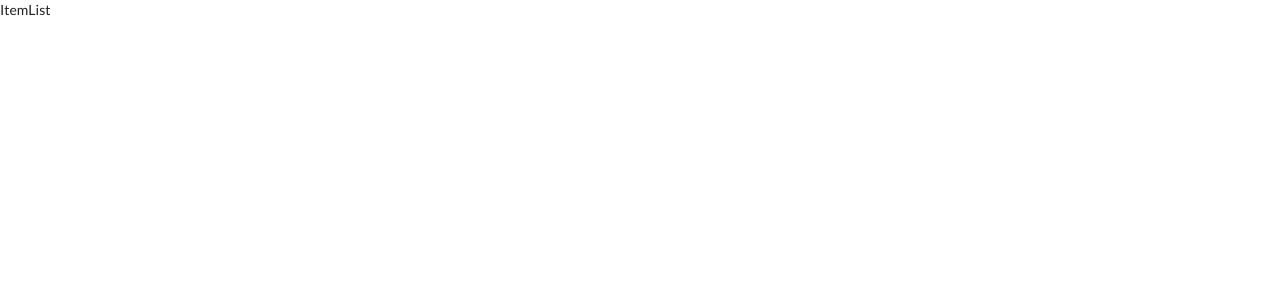
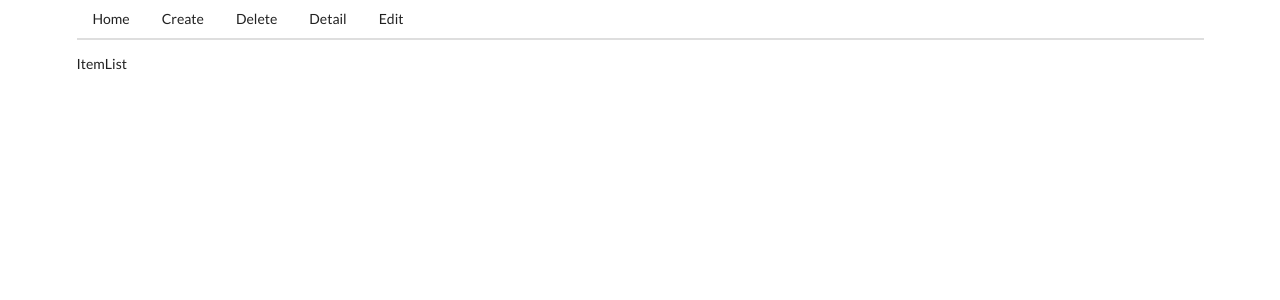
Before and after one commit to Naoya-abe/pigcrud-client, a React (Create React App) app: page / in a window 1280 px wide. Shown: the top 300 px of the page. Built offline with nearby package versions, Linux system fonts and the light colour scheme.

Commit message:
[add] Header component

```diff
--- a/src/components/App.js
+++ b/src/components/App.js
@@ -1,6 +1,7 @@
 import React from "react";
-import { BrowserRouter, Route, Link } from "react-router-dom";
+import { BrowserRouter, Route } from "react-router-dom";
 
+import Header from "./Header";
 import ItemCreate from "./items/ItemCreate";
 import ItemDelete from "./items/ItemDelete";
 import ItemDetail from "./items/ItemDetail";
@@ -9,8 +10,9 @@ import ItemList from "./items/ItemList";
 
 const App = () => {
   return (
-    <div>
+    <div className="ui container">
       <BrowserRouter>
+        <Header />
         <Route path="/" exact component={ItemList} />
         <Route path="/items/new" component={ItemCreate} />
         <Route path="/items/delete" component={ItemDelete} />
--- /dev/null
+++ b/src/components/Header.js
@@ -0,0 +1,26 @@
+import React from "react";
+import { Link } from "react-router-dom";
+
+const Header = () => {
+  return (
+    <div className="ui secondary pointing menu">
+      <Link to="/" className="item">
+        Home
+      </Link>
+      <Link to="/items/new" className="item">
+        Create
+      </Link>
+      <Link to="/items/delete" className="item">
+        Delete
+      </Link>
+      <Link to="/items/detail" className="item">
+        Detail
+      </Link>
+      <Link to="/items/edit" className="item">
+        Edit
+      </Link>
+    </div>
+  );
+};
+
+export default Header;
```
